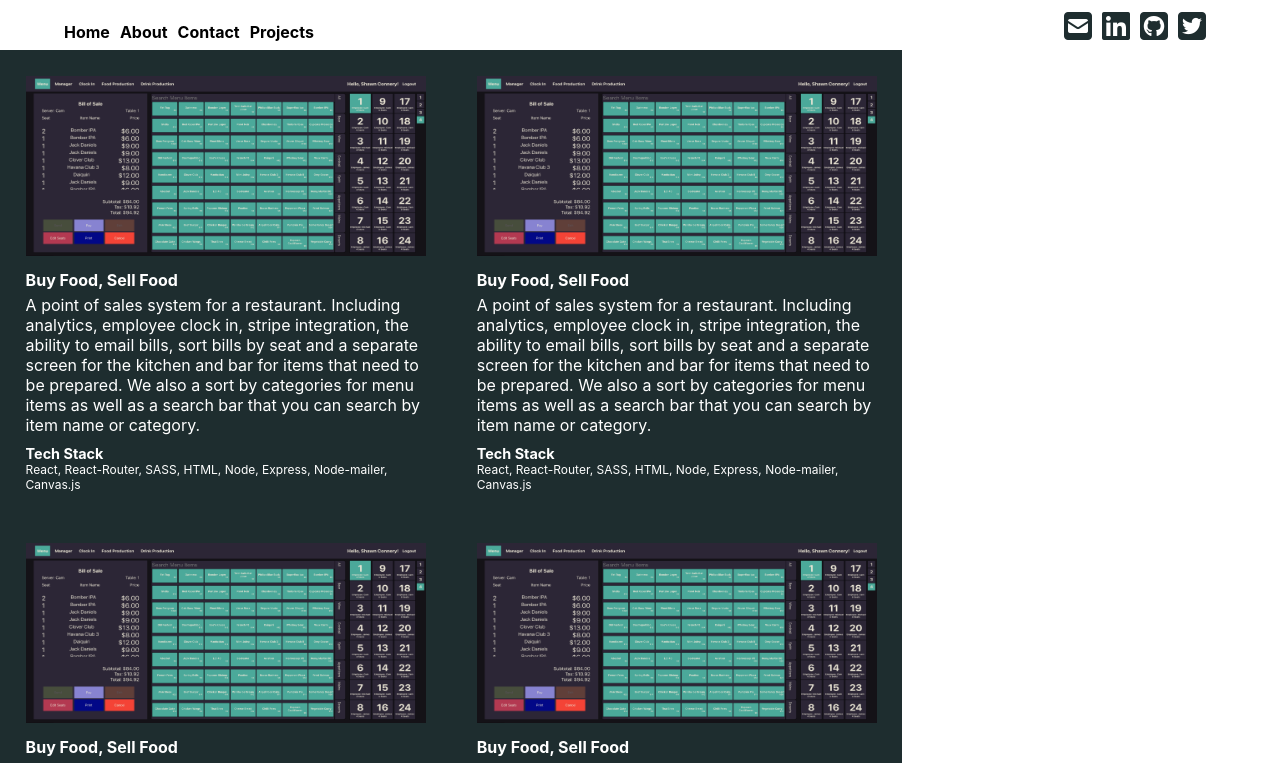
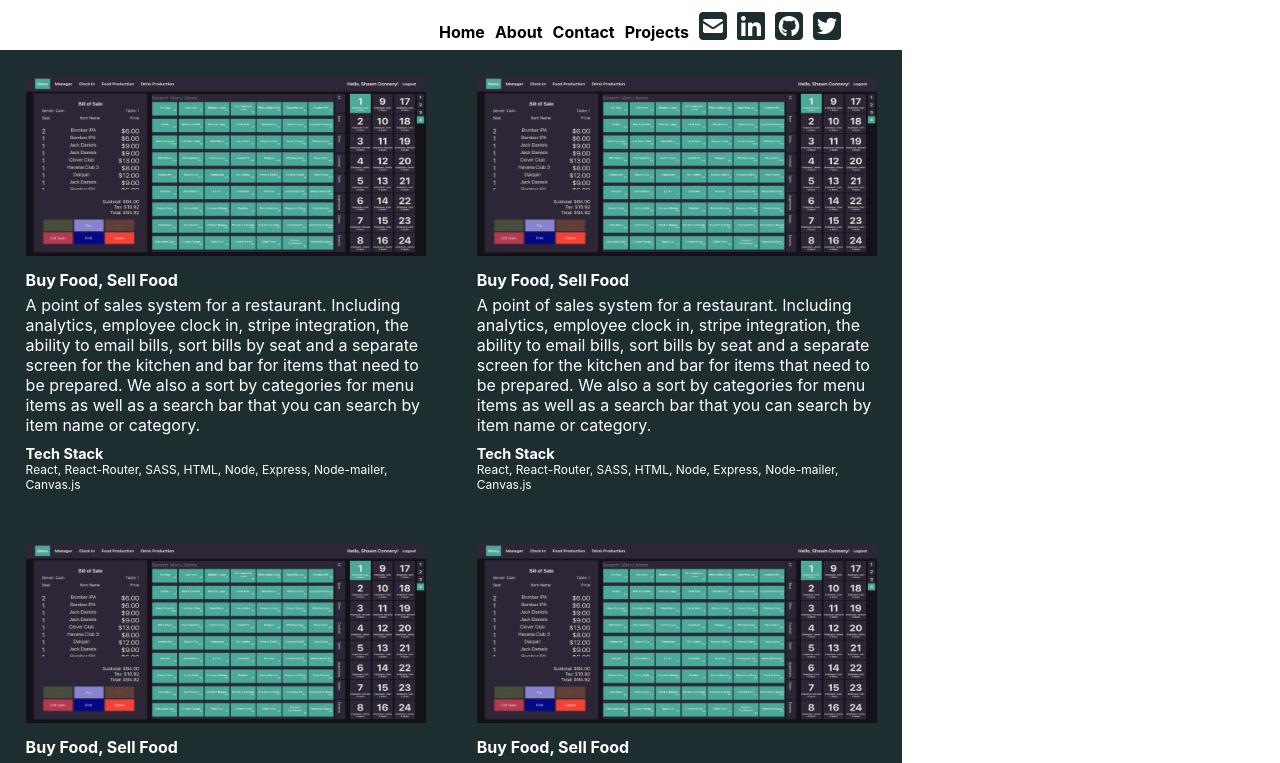
Before and after one commit to CamBrown101/personal-website, a React (Create React App) app: page /projects in a window 1280 px wide. Shown: the top 763 px of the page. Built offline with nearby package versions, Linux system fonts and the light colour scheme.

Commit message:
Fix nav layout and resposiveness

```diff
--- a/src/Components/Nav.scss
+++ b/src/Components/Nav.scss
@@ -9,9 +9,9 @@
   }
   position: fixed;
   top: 0;
-  width: 90%;
-  margin-right: 5%;
-  margin-left: 5%;
+  display: flex;
+  justify-content: center;
+  width: 100%;
   background-color: $nav-background;
 
   #nav-menu {
@@ -19,6 +19,7 @@
     justify-content: space-between;
     font-weight: bolder;
     align-items: baseline;
+    max-width: 1350px;
 
     .nav-menu-item {
       white-space: nowrap;
@@ -43,6 +44,9 @@
       color: $font-color;
       text-decoration: none;
     }
+    .contact-last {
+      padding: 10px 0 0 0;
+    }
     .nav-contact:visited {
       font-style: none;
       color: $font-color;
--- a/src/Components/Nav.tsx
+++ b/src/Components/Nav.tsx
@@ -46,7 +46,9 @@ export const Nav = () => {
           <a className="nav-contact" href="https://github.com/CamBrown101">
             <i className="fab fa-github-square github-icon icon"></i>
           </a>
-          <a className="nav-contact" href="https://twitter.com/CamBrown101">
+          <a
+            className="nav-contact contact-last"
+            href="https://twitter.com/CamBrown101">
             <i className="fab fa-twitter-square github-icon icon"></i>
           </a>
         </div>
```
